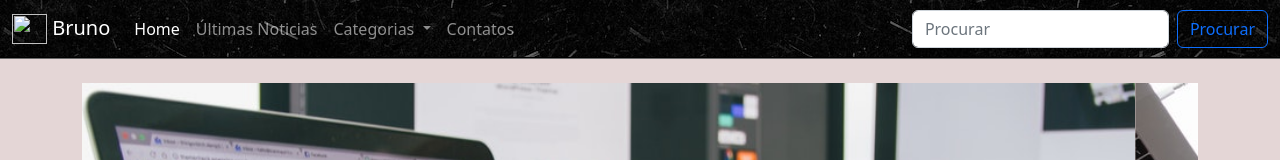
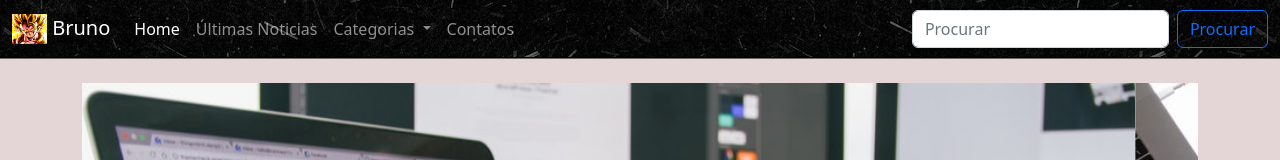
Before and after one commit to BruiinSilva/Sistema-Bootstrap, a plain HTML site: page index.html in a window 1280 px wide. Shown: the top 160 px of the page. Drawn offline with nearby package versions, Linux system fonts and the light colour scheme; the site is published under a folder, as on GitHub Pages, so addresses that start at the root find nothing; files whose address does not match are found by name.

Commit message:
Projeto feito para o Curso Front end do senai Noturno

```diff
--- a/index.html
+++ b/index.html
@@ -22,7 +22,7 @@
         <nav class="navbar navbar-expand-lg bg-nav navbar-dark">
             <div class="container-fluid">
                 <a class="navbar-brand" href="#">
-                    <img src="/imagen/g.png" alt="" width="35" height="30" class="d-inline-block align-text-top"> Bruno
+                    <img src="imagen/g.png" alt="" width="35" height="30" class="d-inline-block align-text-top"> Bruno
                   </a>
               <button class="navbar-toggler" type="button" data-bs-toggle="collapse" data-bs-target="#navbarSupportedContent" aria-controls="navbarSupportedContent" aria-expanded="false" aria-label="Toggle navigation">
                 <span class="navbar-toggler-icon"></span>
```
